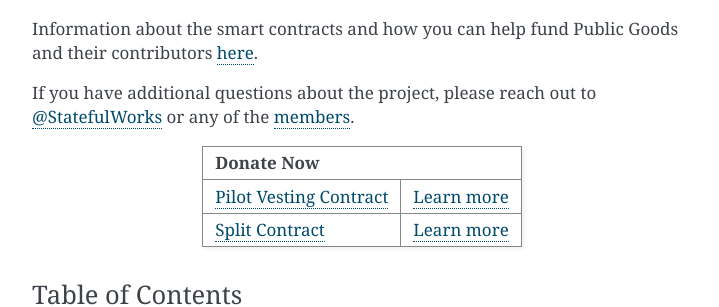
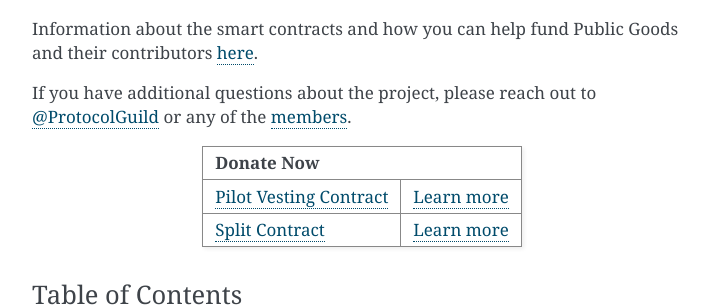
Before and after one commit to protocolguild/documentation, a Sphinx documentation site: the page built from docs/index.rst, in a window 1280 px wide and 900 px high, scrolled down 523 px. Shown: the part 155-462 px from the top of the window, without its empty margins (388-1107 px from the left). Built offline with Sphinx 7.4.7, drawn with Linux system fonts in a browser that asks for light colours.

Commit message:
update link to PG twitter

```diff
--- a/docs/index.rst
+++ b/docs/index.rst
@@ -16,7 +16,7 @@
 
 Information about the smart contracts and how you can help fund Public Goods and their contributors `here <https://protocol-guild.readthedocs.io/en/latest/3-smart-contract.html#xsplits-contracts>`_.
 
-If you have additional questions about the project, please reach out to `@StatefulWorks <https://twitter.com/StatefulWorks>`_ or any of the `members <https://protocol-guild.readthedocs.io/en/latest/9-membership.html>`_.
+If you have additional questions about the project, please reach out to `@ProtocolGuild <https://twitter.com/ProtocolGuild>`_ or any of the `members <https://protocol-guild.readthedocs.io/en/latest/9-membership.html>`_.
 
 +---------------------------+---------------+
 | Donate Now                                |
```
